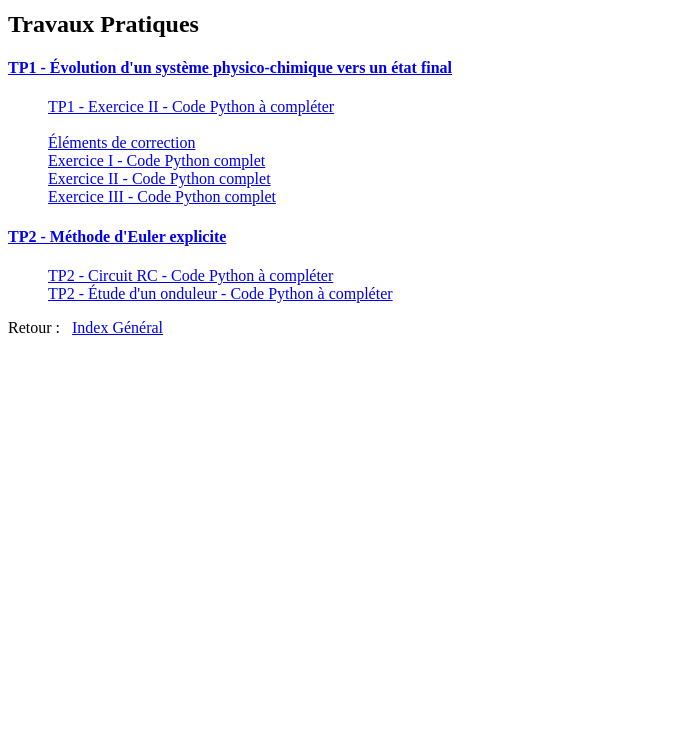
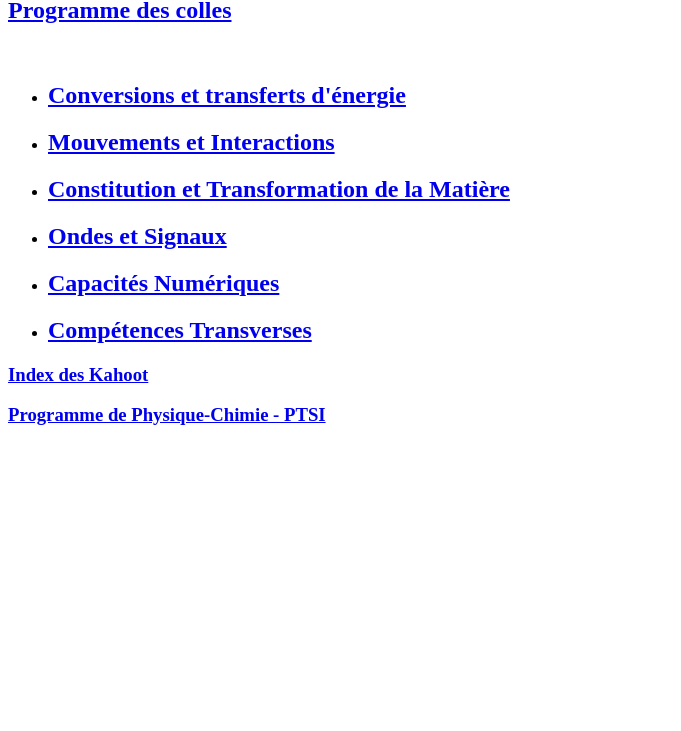
Before and after one commit to TheRedFiire/Ressources-PTSI, a plain HTML site: page Physique/index.html in a window 1280 px wide. Shown: the part 69-800 px from the top of the page, without its empty margins (0-681 px from the left). Drawn offline with Linux system fonts and the light colour scheme.

Commit message:
Add files via upload

```diff
--- a/Physique/index.html
+++ b/Physique/index.html
@@ -1,30 +1,15 @@
-<!DOCTYPE html>
-<html lang="fr">
-<head>
-    <meta charset="UTF-8">
-    <meta name="viewport" content="width=device-width, initial-scale=1.0">
-    <title>Compétences Transverses</title>
-</head>
-<body>
-    <h1>Comp&eacute;tences Transverses</h1>
+<h1>Ressources de Physique-Chimie pour la PTSI</h1>
+<h2><a href="Site/Colles.html"> Programme des colles</a></h2>
+<br>
 
-    <h2>Travaux Pratiques</h2>
-    <dl>
-        <dt><h4><a href="Ressources/CN/TP/CN-TP-1-enonce-EquilibreChimique.pdf">TP1 - &Eacute;volution d'un syst&egrave;me physico-chimique vers un &eacute;tat final</a></h4></dt>
-        <dd><a href="Ressources/CN/TP/CN-TP-1-II-OxydationSO3-start.html">TP1 - Exercice II - Code Python &agrave; compl&eacute;ter</a></dd>
-        <br>
-        <dd><a href="Ressources/CN/TP/CN-TP-1-correction-EquilibreChimique.pdf">&Eacute;l&eacute;ments de correction</a></dd>
-        <dd><a href="Ressources/CN/TP/CN-TP-1-I-HydratationC2H4.html">Exercice I - Code Python complet</a></dd>
-        <dd><a href="Ressources/CN/TP/CN-TP-1-II-OxydationSO3.html">Exercice II - Code Python complet</a></dd>
-        <dd><a href="Ressources/CN/TP/CN-TP-1-III-SyntheseNH3.html">Exercice III - Code Python complet</a></dd>
+<ul>
+<li><h2><a href="Site/CTE.html"> Conversions et transferts d'&eacute;nergie</a></h2></li>
+<li><h2><a href="Site/MI.html"> Mouvements et Interactions</a></h2></li>
+<li><h2><a href="Site/CTM.html"> Constitution et Transformation de la Mati&egrave;re</a></h2></li>
+<li><h2><a href="Site/OS.html"> Ondes et Signaux</a></h2></li>
+<li><h2><a href="Site/CN.html"> Capacit&eacute;s Num&eacute;riques</a></h2></li>
+<li><h2><a href="Site/CT.html"> Comp&eacute;tences Transverses</a></h2></li>
+</ul>
 
-        <dt><h4><a href="Ressources/CN/TP/CN-TP-2-enonce-EulerExplicite.pdf">TP2 - M&eacute;thode d'Euler explicite</a></h4></dt>
-        <dd><a href="Ressources/CN/TP/CN-TP2-Euler-echelon-RC-start.html">TP2 - Circuit RC - Code Python &agrave; compl&eacute;ter</a></dd>
-        <dd><a href="Ressources/CN/TP/CN-TP2-Euler-onduleur-start.html">TP2 - &Eacute;tude d'un onduleur - Code Python &agrave; compl&eacute;ter</a></dd>
-    </dl>
-
-    <p>Retour :&nbsp;&nbsp;
-    <a href="index-2.html">Index G&eacute;n&eacute;ral</a>
-    </p>
-</body>
-</html>
+<h3><a href="Site/kahoot.html"> Index des Kahoot</a></h3>
+<h3><a href="Ressources/programme-ptsi_physique-chimie-2021.pdf"> Programme de Physique-Chimie - PTSI</a></h3>
```
Also changed, not shown: Physique/index_ct.html (added, +30 -0 lines).
